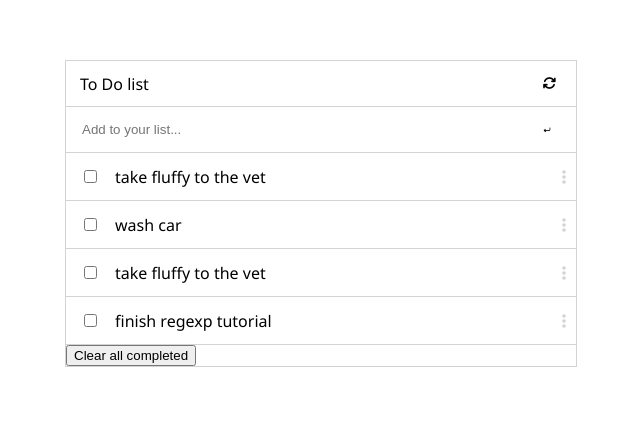
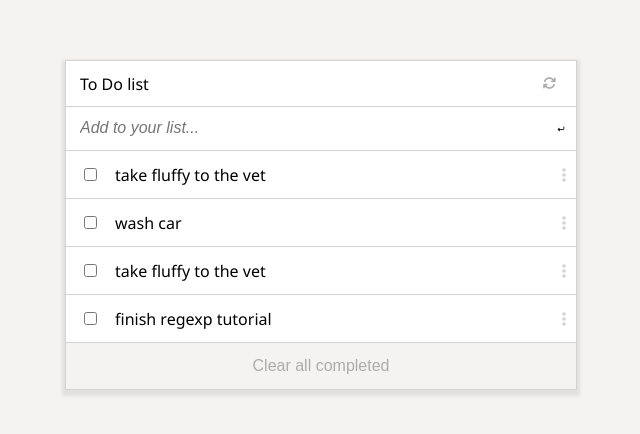
Before and after one commit to StarSheriff2/To-Do-list-app, a website built with webpack: page src/index.html in a window 1280 px wide. Shown: the part 196-630 px from the top of the page, without its empty margins (319-959 px from the left). Built offline with nearby package versions, Linux system fonts and the light colour scheme.

Commit message:
fix linter errors

```diff
--- a/src/index.js
+++ b/src/index.js
@@ -1,12 +1,7 @@
 import './reset.css';
 import './style.css';
-/* import EnterIcon from './images/enter-icon.png'; */
 
-const mainApp = document.querySelector('.main-app');
-const formAddTask = document.querySelector('.main-app__form-add-task');
-const formCheckTask = document.querySelector('.main-app__form-check-task');
 const toDoListDisplay = document.querySelector('.form-check-task__list');
-const clearAllBtn = document.querySelector('.form-check-task__clear-btn');
 
 const task1 = {
   description: 'wash car',
--- a/src/style.css
+++ b/src/style.css
@@ -1,3 +1,9 @@
+/* Variables */
+:root {
+  --lightGrey: rgb(245, 242, 242);
+  --mediumGrey: rgb(172, 172, 172);
+}
+
 /* Global Stylings */
 html {
   font-size: 62.5%;
@@ -6,6 +12,7 @@ html {
 body {
   font-family: 'Segoe UI', Tahoma, Geneva, Verdana, sans-serif;
   font-size: 1.6rem;
+  background-color: var(--lightGrey);
 }
 
 .main-app {
@@ -16,21 +23,25 @@ body {
   justify-content: center;
   margin: 20% auto;
   border: solid lightgrey 1px;
+  box-shadow: 0 3px 3px 3px rgba(0, 0, 0, 0.077);
 }
 
 .main-app__title-section-wrapper,
 .main-app__form-add-task,
 .main-app__form-check-task,
-.form-check-task__list__item {
+.form-check-task__list__item,
+.form-check-task__clear-btn {
   width: 100%;
 }
 
 .main-app__title-section-wrapper,
 .main-app__form-add-task,
-.form-check-task__list__item {
+.form-check-task__list__item,
+.form-check-task__clear-btn {
   padding: 1.4rem;
   display: flex;
   align-items: center;
+  background-color: white;
   border-bottom: solid lightgrey 1px;
 }
 
@@ -38,19 +49,31 @@ body {
   justify-content: space-between;
 }
 
+.form-add-task__input::placeholder {
+  font-size: 1.6rem;
+  font-style: italic;
+}
+
 .main-app__refresh-btn {
   border: none;
   background-color: transparent;
+}
+
+.main-app__refresh-btn .fas {
+  color: var(--mediumGrey);
 }
 
 .main-app__form-add-task {
   display: flex;
   justify-content: space-between;
   align-items: center;
+  padding: 0;
 }
 
 .form-add-task__input {
   border: none;
+  margin: 0;
+  padding: 1.4rem;
 }
 
 .form-add-task__icon {
@@ -72,3 +95,13 @@ body {
   position: absolute;
   color: lightgray;
 }
+
+.form-check-task__clear-btn {
+  border: none;
+  font-size: 1.6rem;
+  margin: 0;
+  background-color: var(--lightGrey);
+  display: flex;
+  justify-content: center;
+  color: var(--mediumGrey);
+}
--- a/webpack.config.js
+++ b/webpack.config.js
@@ -1,6 +1,5 @@
 const path = require('path');
 const HtmlWebpackPlugin = require('html-webpack-plugin');
-
 
 module.exports = {
   entry: './src/index.js',
```
